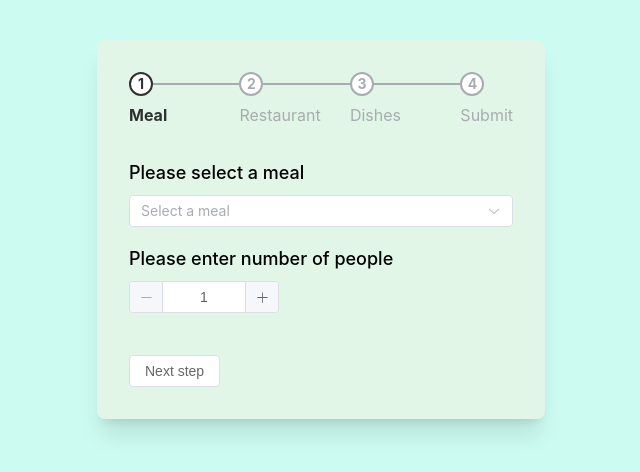
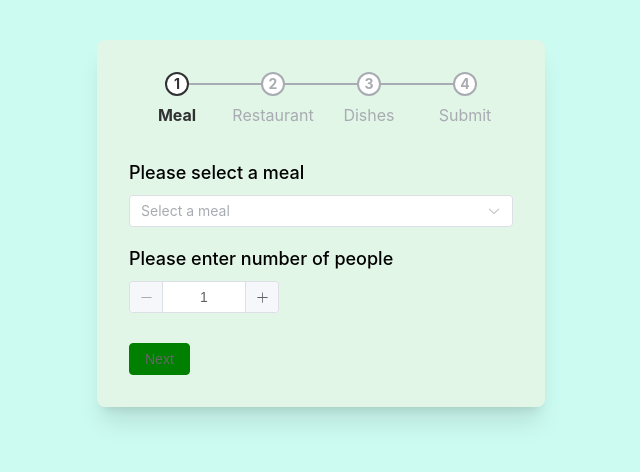
Before and after one commit to Dangobums/pre-order, a Vue app: page / in a window 1280 px wide. Shown: the top 472 px of the page, without its empty margins (319-959 px from the left). Built offline with nearby package versions, Linux system fonts and the light colour scheme.

Commit message:
style: change step alignment

```diff
--- a/src/modules/pre-order/components/DishInfo/index.vue
+++ b/src/modules/pre-order/components/DishInfo/index.vue
@@ -4,7 +4,7 @@
       <ElOption v-for="item of menuItem" :key="item.id" :value="item.id" :label="item.label"></ElOption>
     </ElSelect>
 
-    <ElInputNumber v-model="modelServing" class="col-start-5" label="dishes" :controls-position="'right'" />
+    <ElInputNumber v-model="modelServing" class="col-start-5" label="dishes" :controls-position="'right'" :min="1" />
   </div>
 </template>
 <script setup lang="ts">
--- a/src/modules/pre-order/index.vue
+++ b/src/modules/pre-order/index.vue
@@ -1,7 +1,7 @@
 <template>
   <div class="overflow-hidden p-10 h-full bg-teal-100">
     <div class="bg-orange-100 !bg-opacity-40 rounded-lg p-8 shadow-xl max-w-96 m-auto">
-      <ElSteps :active="currentStep" finish-status="success">
+      <ElSteps :active="currentStep" finish-status="success" align-center>
         <ElStep v-for="step of STEP_LIST" :key="step.id" :title="step.title" />
       </ElSteps>
       <ElForm ref="ruleFormRef" :rules="rules" :model="mealForm">
@@ -33,12 +33,12 @@
           </div>
         </Transition>
       </ElForm>
-      <div class="flex items-center justify-between text-primary-gray">
-        <el-button v-if="currentStep > FORM_STEP.MEAL" class="text-primary-gray" @click="prev"
-          >Previous step</el-button
-        >
-        <el-button class="mt-3 text-primary-gray" @click="submitForm(ruleFormRef)">
-          {{ currentStep !== FORM_STEP.SUBMIT ? 'Next step' : 'Submit' }}
+      <div class="flex items-center justify-between text-primary-gray mt-3">
+        <el-button v-if="currentStep > FORM_STEP.MEAL" class="text-primary-gray" color="#FFECB3" @click="prev"
+          >Previous
+        </el-button>
+        <el-button class="text-primary-gray" color="green" @click="submitForm(ruleFormRef)">
+          {{ currentStep !== FORM_STEP.SUBMIT ? 'Next' : 'Submit' }}
         </el-button>
       </div>
     </div>
```
